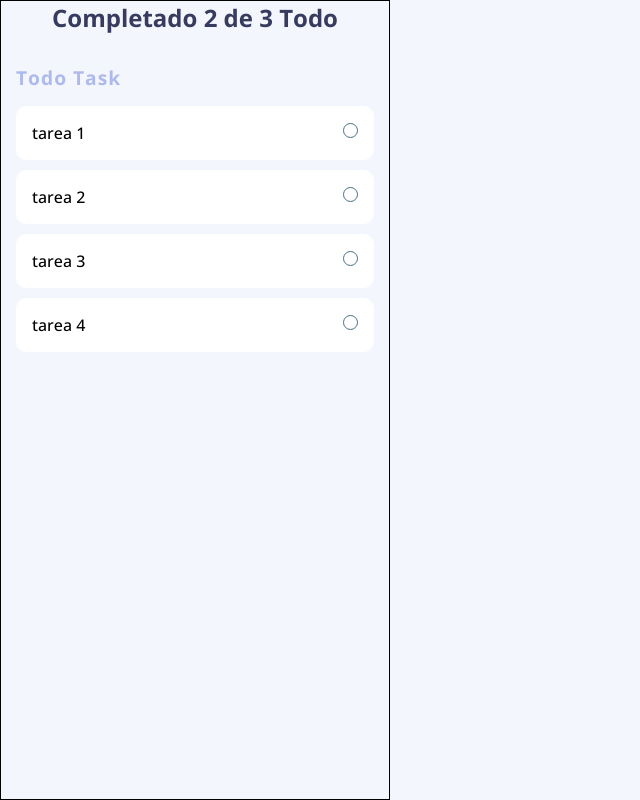
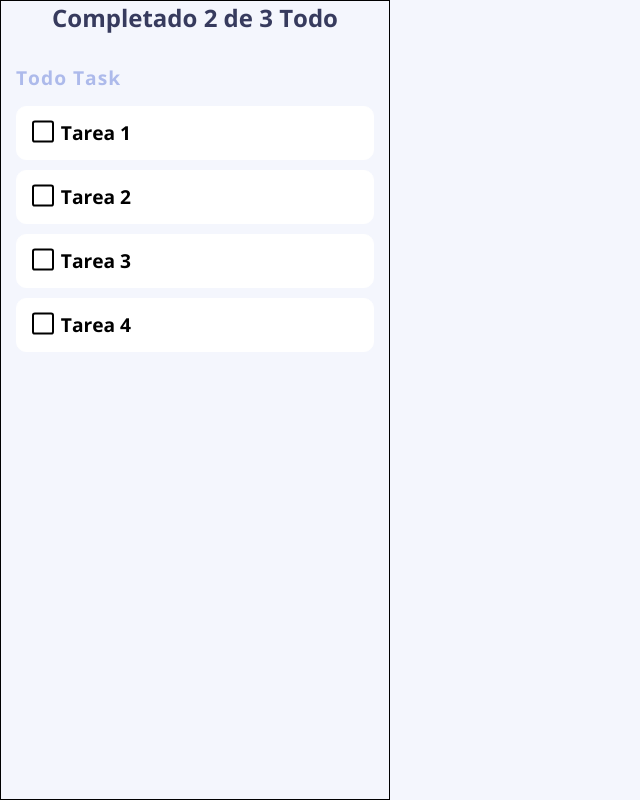
Before and after one commit to LatinSoftware/react-todo, a React (Create React App) app: page / in a window 1280 px wide. Shown: the whole page, without its empty margins (0-640 px from the left). Built offline with nearby package versions, Linux system fonts and the light colour scheme.

Commit message:
[ADD]  agrega diseño de checkbox y label

```diff
--- a/src/Components/TodoItem/TodoItem.css
+++ b/src/Components/TodoItem/TodoItem.css
@@ -7,57 +7,62 @@
     margin-bottom: 10px;
 }
 
-.TodoItem label {
+.TodoItem-checkbox__container {
     cursor: pointer;
-    width: 100%;
-    display: block;
+    font-size: 1.2rem;
+    font-weight: bold;
+    line-height: 1.1;
+    display: grid;
+    grid-template-columns: 1em auto;
+    gap: 0.5em;
 }
 
-.TodoItem label input {
-    float: right;
-    opacity: 0;
+.TodoItem-checkbox {
+    -webkit-appearance: none;
+    appearance: none;
+    background-color: #fff;
+    margin: 0;
+    font: inherit;
+    color: currentColor;
+    width: 1.15em;
+    height: 1.15em;
+    border: 0.15em solid currentColor;
+    border-radius: 0.15em;
+    transform: translateY(-0.075em);
+    display: grid;
+    place-content: center;
+    cursor: pointer;
+
 }
 
-.TodoItem label span {
+.TodoItem-checkbox::before {
+    content: "";
+    width: 0.65em;
+    height: 0.65em;
+    transform: scale(0);
+    transition: 120ms transform ease-in-out;
+    box-shadow: inset 1em 1em #3d47af;
+    background-color: CanvasText;
+}
+
+.TodoItem-checkbox:checked::before {
+    transform: scale(1);
+}
+
+
+.TodoItem .TodoItem-checkbox__container span {
     position: relative;
     display: block;
-    transition: all 550ms ease-in-out;
+    transition: all 120ms ease-in-out;
+    text-transform: capitalize;
 }
 
-.TodoItem label input+span::after {
-    content: "";
-    display: block;
-    border: 1px solid #497081;
-    border-radius: 13px;
-    height: 13px;
-    width: 13px;
-    position: absolute;
-    right: 0;
-    top: 1px;
-    z-index: 10;
-    transition: all 550ms cubic-bezier(0.68, -0.55, 0.265, 1.55);
-    transition-timing-function: cubic-bezier(0.68, -0.55, 0.265, 1.55);
+.TodoItem .TodoItem-checkbox:checked+span {
+    color: #ccc;
+    transition: all 120ms ease-in-out;
 }
 
-.TodoItem label input+span::before {
-    content: "✔";
-    display: block;
-    font-size: 22px;
-    height: 13px;
-    width: 13px;
-    position: absolute;
-    right: -2px;
-    top: -8px;
-    z-index: 10;
-    opacity: 0;
-}
-
-.TodoItem label input:checked+span {
-    color: #ccc;
-    transition: all 550ms ease-in-out;
-}
-
-.TodoItem label input:checked+span::after {
+.TodoItem .TodoItem-checkbox:checked+span::after {
     opacity: 0;
     height: 17px;
     width: 17px;
@@ -65,7 +70,7 @@
     right: -2px;
 }
 
-.TodoItem label input:checked+span::before {
+.TodoItem .TodoItem-checkbox:checked+span::before {
     opacity: 1;
-    transition: all 550ms ease-in-out;
+    transition: all 120ms ease-in-out;
 }
--- a/src/Components/TodoItem/TodoItem.jsx
+++ b/src/Components/TodoItem/TodoItem.jsx
@@ -2,11 +2,11 @@ import React from 'react'
 import "./TodoItem.css"
 
 const TodoItem = ({todo}) => {
-    const {text} = todo;
+    const {text, completed} = todo;
     return (
         <li className='TodoItem'>
-            <label>
-                <input type="checkbox" />
+            <label className='TodoItem-checkbox__container' >
+                <input type="checkbox" checked={completed} className='TodoItem-checkbox' />
                 <span>{text}</span>
             </label>
         </li>
```
